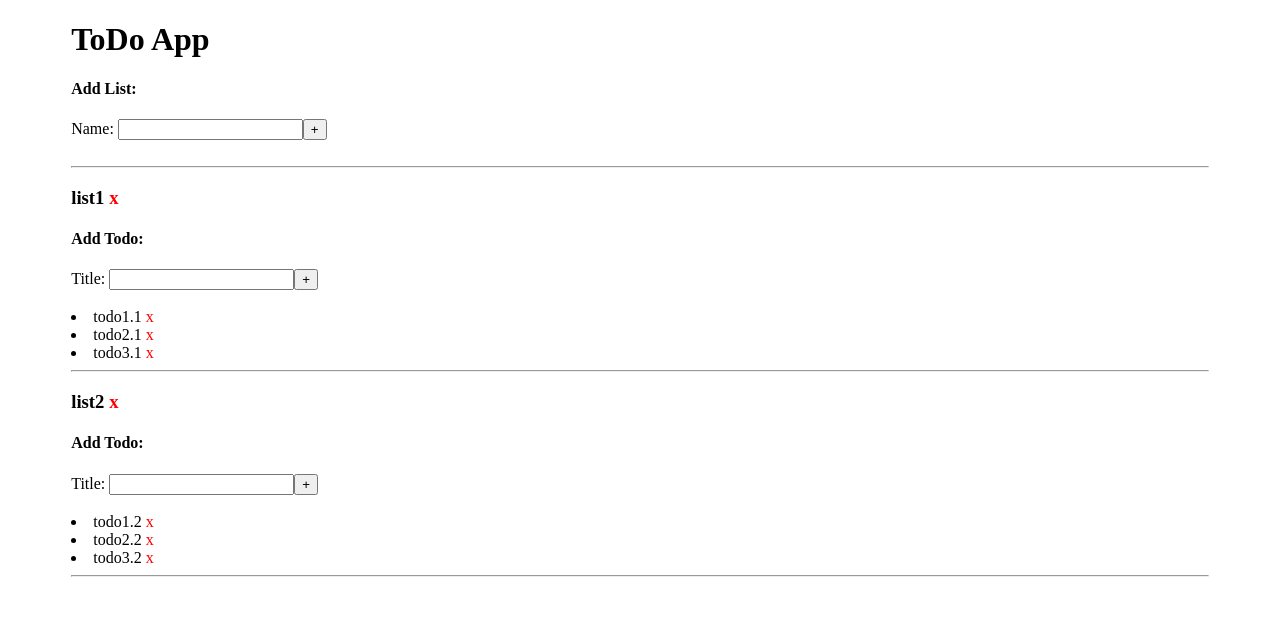
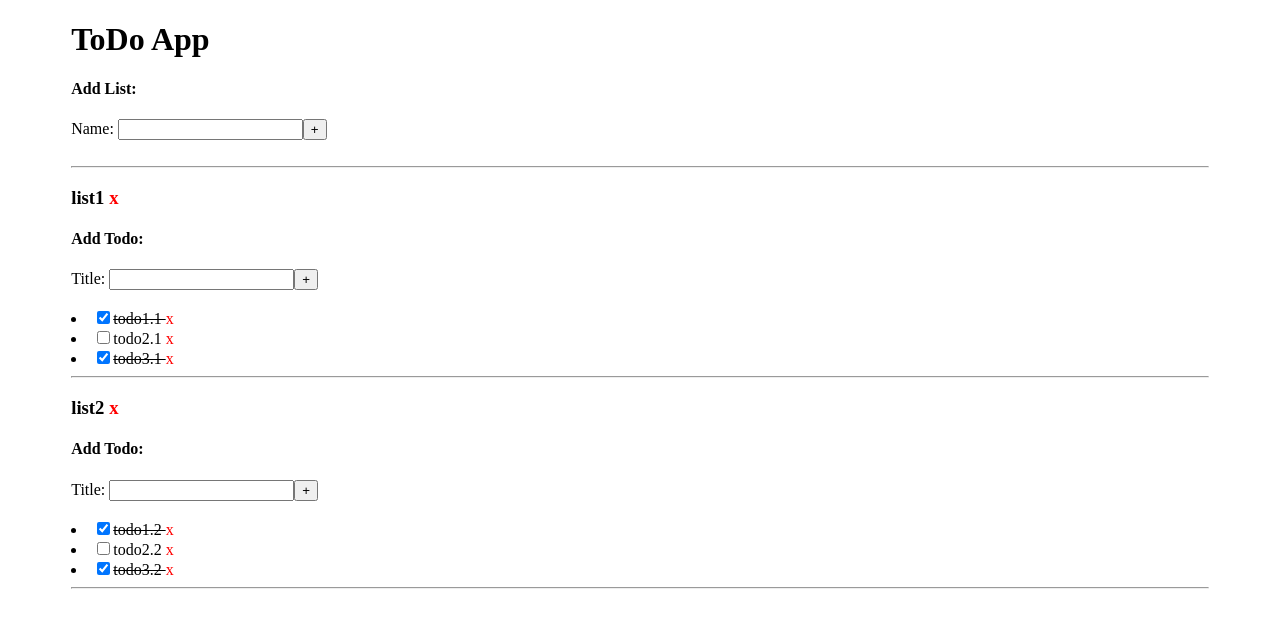
Before and after one commit to jcs98/todo-app, a React (Create React App) app: page / in a window 1280 px wide. Shown: the top 628 px of the page. Built offline with nearby package versions, Linux system fonts and the light colour scheme.

Commit message:
Add toggle todo functionality

```diff
--- a/src/App.js
+++ b/src/App.js
@@ -3,7 +3,7 @@ import TodoList from './components/TodoList';
 import AddList from './components/AddList';
 
 import { connect } from 'react-redux';
-import { addTodolist } from './actions'
+import { addTodolist, toggleTodo } from './actions'
 
 import './App.css';
 
@@ -16,7 +16,7 @@ class App extends Component {
     if(this.props.todolists) {
       todolists = this.props.todolists.map(todolist => {
         return (
-          <TodoList key={todolist.name} todolist={todolist}/>
+          <TodoList key={todolist.name} todolist={todolist} toggleTodo = {this.props.toggleTodo}/>
         );
       });
     }
@@ -37,7 +37,8 @@ const mapStateToProps = state => ({
 });
 
 const mapDispatchToProps = dispatch => ({
-  addTodolist: name => dispatch(addTodolist(name))
+  addTodolist: name => dispatch(addTodolist(name)),
+  toggleTodo: (id, listName) => dispatch(toggleTodo(id, listName))
 });
 
 export default connect(mapStateToProps, mapDispatchToProps)(App);
--- a/src/actions/index.js
+++ b/src/actions/index.js
@@ -9,7 +9,7 @@ export const addTodo = (title, listName) => ({
 
 export const toggleTodo = (id, listName) => ({
   type: 'TOGGLE_TODO',
-  id: nextTodoId++,
+  id: id,
   name: listName
 })
 
--- a/src/components/Todo.js
+++ b/src/components/Todo.js
@@ -6,8 +6,8 @@ class Todo extends Component {
   render() {
     return (
       <li className="Todo">
-        {/* <input type="checkbox" onChange={this.props.toggleTodo()} checked={this.props.checked} /> */}
-        <span onClick={this.props.onClick} style={{textDecoration: this.props.completed ? 'line-through' : 'none'}}>{this.props.todo.title + '      '}</span>
+        <input type="checkbox" onChange={this.props.toggleTodo} checked={this.props.todo.completed} />
+        <span onClick={this.props.toggleTodo} style={{textDecoration: this.props.todo.completed ? 'line-through' : 'none'}}>{this.props.todo.title + '      '}</span>
         <a href="#" style={{color:'red', textDecoration: 'none'}}>x</a>
       </li>
     );
--- a/src/components/TodoList.js
+++ b/src/components/TodoList.js
@@ -12,7 +12,7 @@ class TodoList extends Component {
     if (this.props.todolist.todos) {
       todos = this.props.todolist.todos.map(todo => {
         return (
-          <Todo key={todo.id} todo={todo} onClick={()=>toggleTodo(todo.id)}/>
+          <Todo key={todo.id} todo={todo} toggleTodo={()=>this.props.toggleTodo(todo.id, this.props.todolist.name)}/>
         );
       });
     }
--- a/src/reducers/todos.js
+++ b/src/reducers/todos.js
@@ -15,7 +15,7 @@ const todos = (state = [], action) => {
           : todolist
       );
     case 'TOGGLE_TODO':
-      console.log("toggling");
+      console.log("toggling", action.name, action.id);
       return state.map(todolist =>
         (todolist.name === action.name)
           ? {
```
